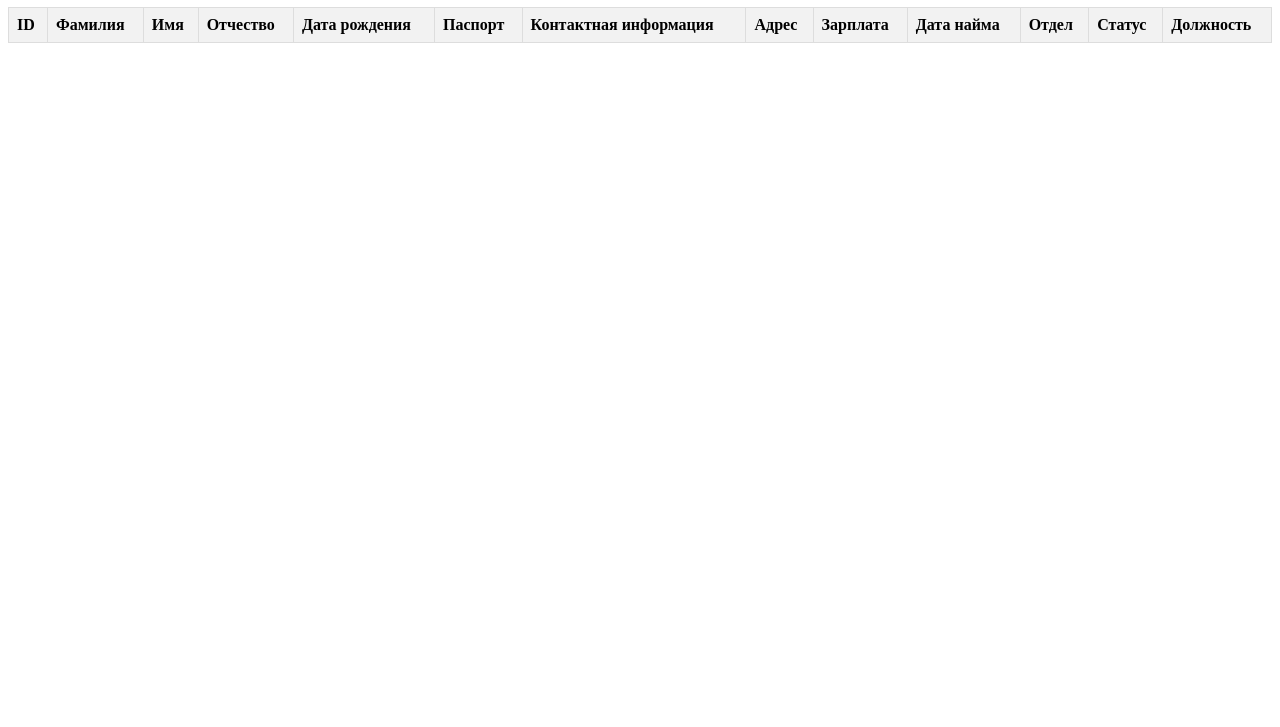
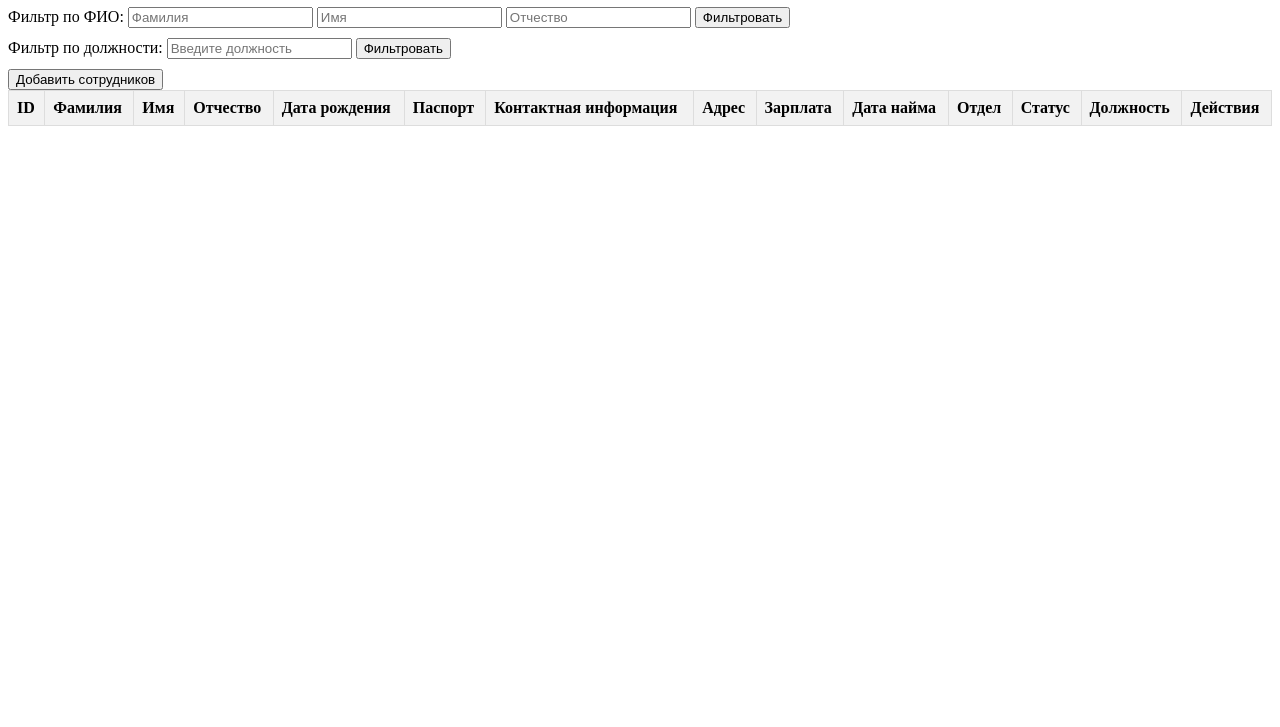
Before and after one commit to 1lyaaksenov/test_task, a website: page frontend/frontend.html in a window 1280 px wide. Shown: the part 73-800 px from the top of the page. Drawn offline with Linux system fonts and the light colour scheme; no server answers.

Commit message:
На шаблоне написан фильтр по ФИО и по должности

```diff
--- a/Backend/controllers/actions_with_db.js
+++ b/Backend/controllers/actions_with_db.js
@@ -108,9 +108,10 @@ const getUserByFullName = async (req, res) => {
         FROM user_test_task u
         JOIN department d ON u.department_id = d.id_department
         JOIN status s ON u.status_id = s.id_status
-      JOIN position p ON u.position_id = p.id_position
+        LEFT JOIN user_position up ON u.id_user = up.user_id
+        LEFT JOIN position p ON up.position_id = p.id_position
         WHERE u.last_name = $1 AND u.first_name = $2 AND
-            (u.middle_name = $3 OR u.middle_name IS NULL)
+        (u.middle_name = $3 OR u.middle_name IS NULL);
     `, [lastName, firstName, middleName]);
 
     if (result.rows.length === 0) {
--- a/frontend/frontend.html
+++ b/frontend/frontend.html
@@ -3,7 +3,7 @@
 <head>
     <meta charset="UTF-8">
     <meta name="viewport" content="width=device-width, initial-scale=1.0">
-    <title>Список пользователей</title>
+    <title>Список сотрудников</title>
     <style>
         table {
             width: 100%;
@@ -17,10 +17,40 @@
         th {
             background-color: #f2f2f2;
         }
+        .filter {
+            margin-bottom: 10px;
+        }
+        .actions {
+            margin-top: 10px;
+        }
+        .error {
+            color: red;
+        }
     </style>
 </head>
 <body>
-    <h1>Список пользователей</h1>
+    <h1>Список сотрудников</h1>
+
+    <div class="filter">
+        <label for="fullnameFilter">Фильтр по ФИО:</label>
+        <input type="text" id="lastNameFilter" placeholder="Фамилия">
+        <input type="text" id="firstNameFilter" placeholder="Имя">
+        <input type="text" id="middleNameFilter" placeholder="Отчество">
+        <button onclick="filterByFullName()">Фильтровать</button>
+        <span id="fullNameError" class="error"></span>
+    </div>
+
+    <div class="filter">
+        <label for="positionFilter">Фильтр по должности:</label>
+        <input type="text" id="positionFilter" placeholder="Введите должность">
+        <button onclick="filterByPosition()">Фильтровать</button>
+        <span id="positionError" class="error"></span>
+    </div>
+
+    <div class="actions">
+        <button onclick="showAddUserForm()">Добавить сотрудников</button>
+    </div>
+
     <table id="usersTable">
         <thead>
             <tr>
@@ -37,6 +67,7 @@
                 <th>Отдел</th>
                 <th>Статус</th>
                 <th>Должность</th>
+                <th>Действия</th>
             </tr>
         </thead>
         <tbody id="usersBody">
@@ -47,15 +78,66 @@
         const fetchUsers = async () => {
             try {
                 const response = await fetch('http://localhost:3000/api/users');
-                console.log('Response status:', response.status);
                 if (!response.ok) {
                     throw new Error('Ошибка сети: ' + response.statusText);
                 }
                 const users = await response.json();
-                console.log('Fetched users:', users);
                 displayUsers(users);
             } catch (error) {
-                console.error('Ошибка при получении пользователей:', error);
+                console.error('Ошибка при получении сотрудников:', error);
+            }
+        };
+
+        const filterByFullName = async () => {
+            const lastName = document.getElementById('lastNameFilter').value.trim();
+            const firstName = document.getElementById('firstNameFilter').value.trim();
+            const middleName = document.getElementById('middleNameFilter').value.trim();
+            const fullNameError = document.getElementById('fullNameError');
+
+            fullNameError.textContent = '';
+
+            if (!lastName || !firstName) {
+                fullNameError.textContent = 'Пожалуйста, введите фамилию и имя для фильтрации.';
+                return;
+            }
+
+            try {
+                const response = await fetch(`http://localhost:3000/api/users/fullname/${lastName}/${firstName}/${middleName}?sort=last_name`);
+                if (!response.ok) {
+                    throw new Error('Ошибка фильтрации по ФИО: ' + response.statusText);
+                }
+
+                const data = await response.json();
+                if (Array.isArray(data)) {
+                    displayUsers(data);
+                } else {
+                    displayUsers([data]);
+                }
+            } catch (error) {
+                console.error('Ошибка при фильтрации по ФИО:', error);
+            }
+        };
+
+        const filterByPosition = async () => {
+            const position = document.getElementById('positionFilter').value.trim();
+            const positionError = document.getElementById('positionError');
+
+            positionError.textContent = '';
+
+            if (!position) {
+                positionError.textContent = 'Пожалуйста, введите должность для фильтрации.';
+                return;
+            }
+
+            try {
+                const response = await fetch(`http://localhost:3000/api/users/position/${position}?sort=last_name`);
+                if (!response.ok) {
+                    throw new Error('Ошибка фильтрации по должности: ' + response.statusText);
+                }
+                const users = await response.json();
+                displayUsers(users);
+            } catch (error) {
+                console.error('Ошибка при фильтрации по должности:', error);
             }
         };
 
@@ -79,6 +161,7 @@
                     <td>${user.department_name}</td>
                     <td>${user.status_name}</td>
                     <td>${user.position_name}</td>
+                    <td><button onclick="editUser(${user.id_user})">Изменить</button></td>
                 `;
                 usersBody.appendChild(row);
             });
```
Lines whose indentation alone changed are shown as unchanged.
